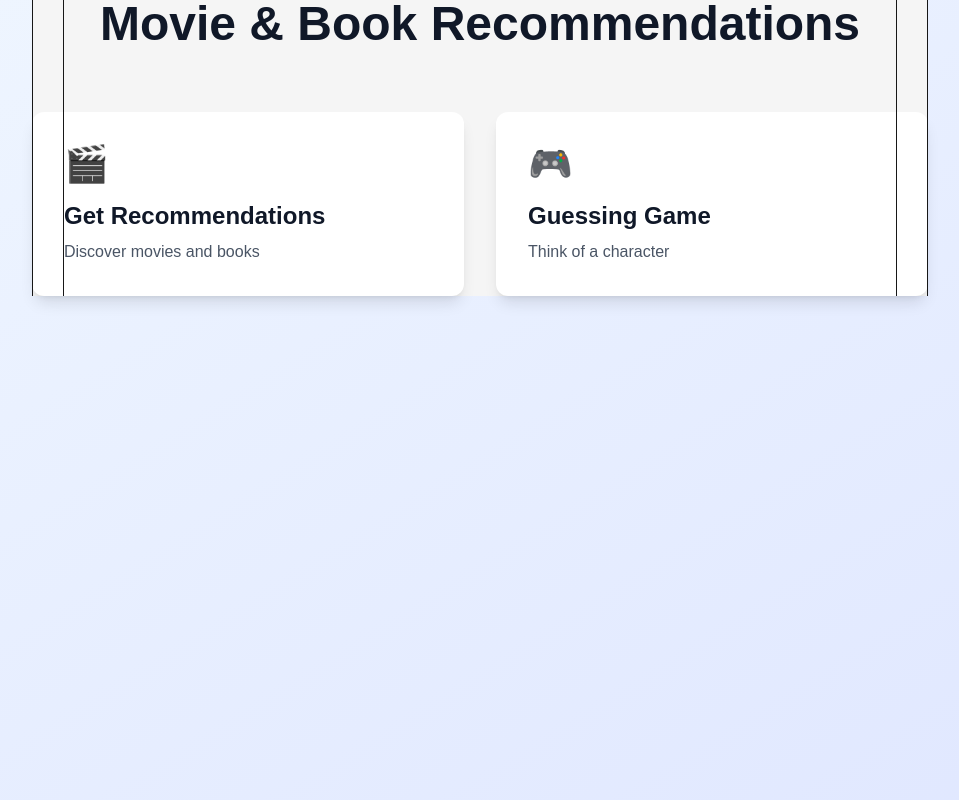
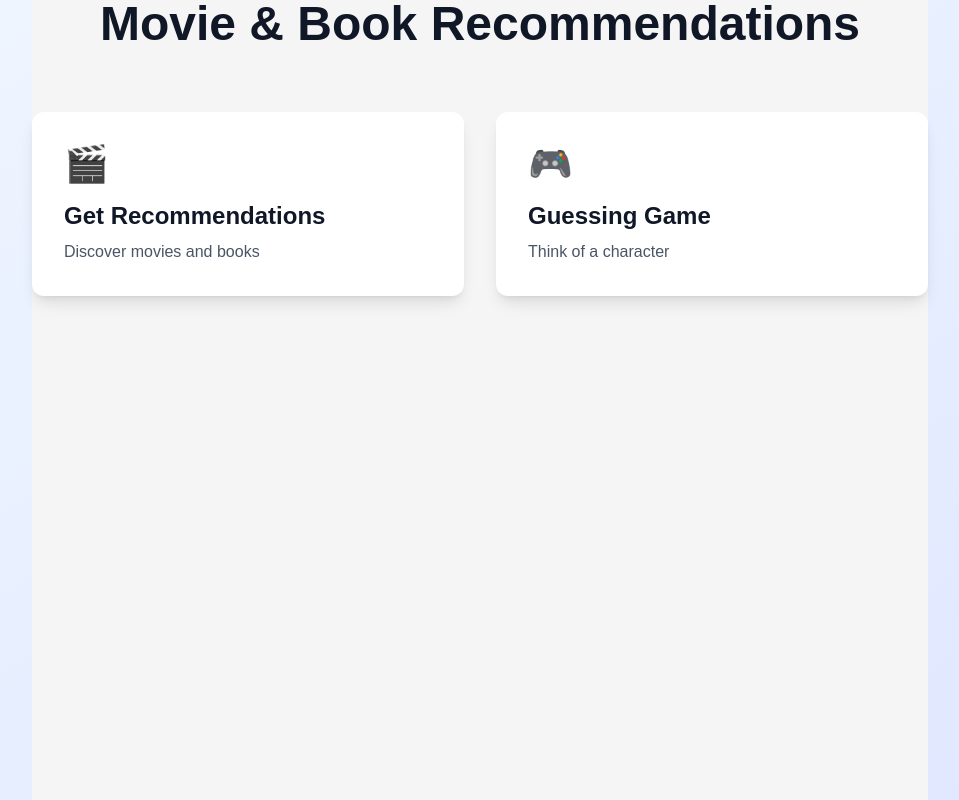
Before and after one commit to PembaSrpa/movie-recommendation-frontend, a Next.js app: page / in a window 1280 px wide. Shown: the whole page, without its empty margins (160-1119 px from the left). Built offline with nearby package versions, Linux system fonts and the light colour scheme.

Commit message:
removed scales:

```diff
--- a/app/game/page.js
+++ b/app/game/page.js
@@ -65,7 +65,6 @@ export default function GamePage() {
   return (
     <div className="min-h-screen bg-gray-50 py-8">
       <div className="container max-w-4xl h-full w-full mx-auto bg-neutral-100 dark:bg-neutral-900 relative">
-        <Scales />
         <Link href="/" className="text-blue-600 hover:text-blue-800 mb-4 inline-block">
           ← Back to Home
         </Link>
--- a/app/page.js
+++ b/app/page.js
@@ -3,9 +3,8 @@ import { Scales } from './scales';
 
 export default function Home() {
   return (
-    <div className="min-h-screen bg-linear-to-br from-blue-50 to-indigo-100">
+    <div className="min-h-screen h-screen bg-linear-to-br from-blue-50 to-indigo-100">
       <div className="container max-w-4xl h-full w-full mx-auto bg-neutral-100 dark:bg-neutral-900 relative">
-        <Scales />
         <div className="text-center mb-16">
           <h1 className="text-5xl font-bold text-gray-900 mb-4">
             Movie & Book Recommendations
--- a/app/recommendations/page.js
+++ b/app/recommendations/page.js
@@ -49,7 +49,6 @@ export default function RecommendationsPage() {
   return (
     <div className="min-h-screen bg-gray-50 py-8">
       <div className="container max-w-4xl h-full w-full mx-auto bg-neutral-100 dark:bg-neutral-900 relative">
-        <Scales />
         <Link href="/" className="text-blue-600 hover:text-blue-800 mb-4 inline-block">
           ← Back to Home
         </Link>
--- a/app/scales.jsx
+++ b/app/scales.jsx
@@ -3,13 +3,13 @@ import React from 'react'
 export const Scales = () => {
   return (
     <>
-        <div className="absolute right-0 top-0 h-full w-8 border-x border-[var(--pattern-fg)]
+        <div className="absolute right-0 top-0 h-full w-8 border-x border-(--pattern-fg)
             bg-[repeating-linear-gradient(315deg,var(--pattern-fg)_0,var(--pattern-fg)_1px,transparent_0,transparent_50%)]
-            [background-size:10px_10px] bg-fixed">
+            bg-size-[10px_10px] bg-fixed">
         </div>
-        <div className="absolute left-0 top-0 h-full w-8 border-x border-[var(--pattern-fg)]
+        <div className="absolute left-0 top-0 h-full w-8 border-x border-(--pattern-fg)
             bg-[repeating-linear-gradient(315deg,var(--pattern-fg)_0,var(--pattern-fg)_1px,transparent_0,transparent_50%)]
-            [background-size:10px_10px] bg-fixed">
+            bg-size-[10px_10px] bg-fixed">
         </div>
     </>
   )
```
